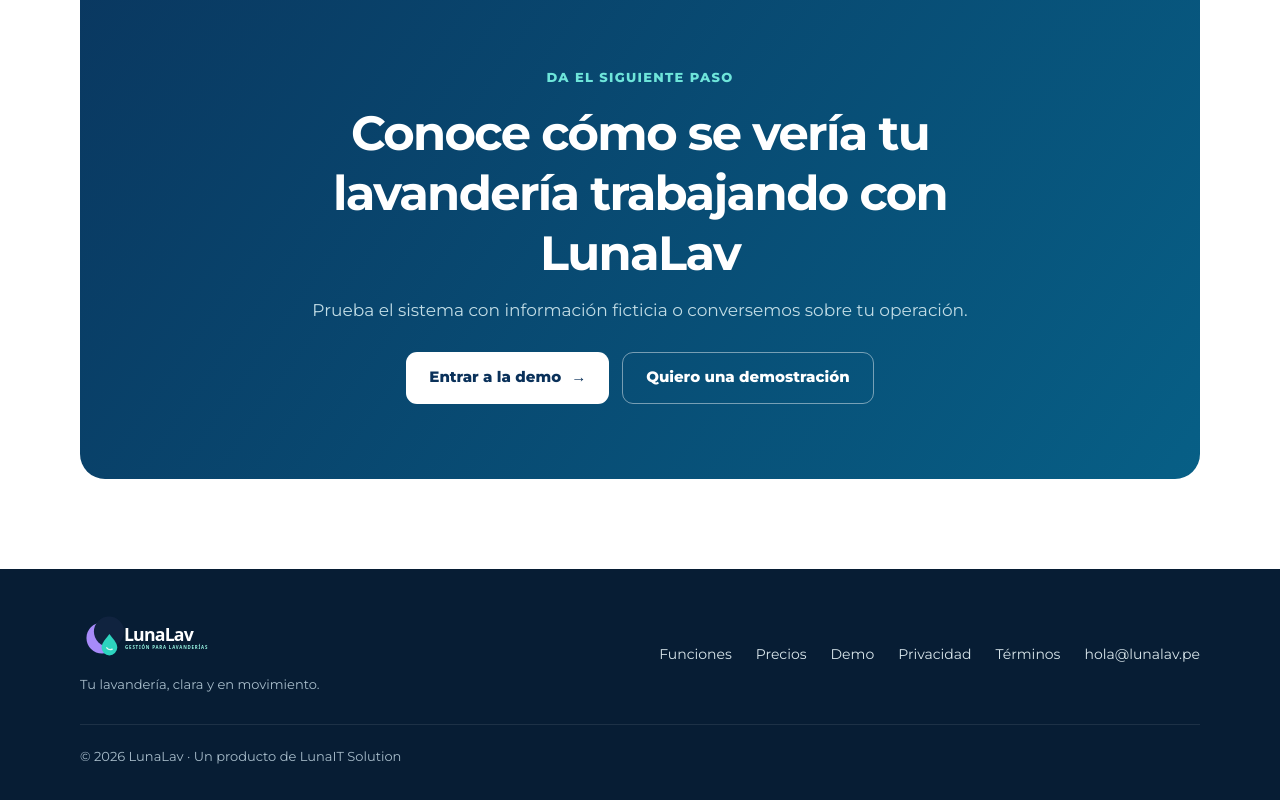
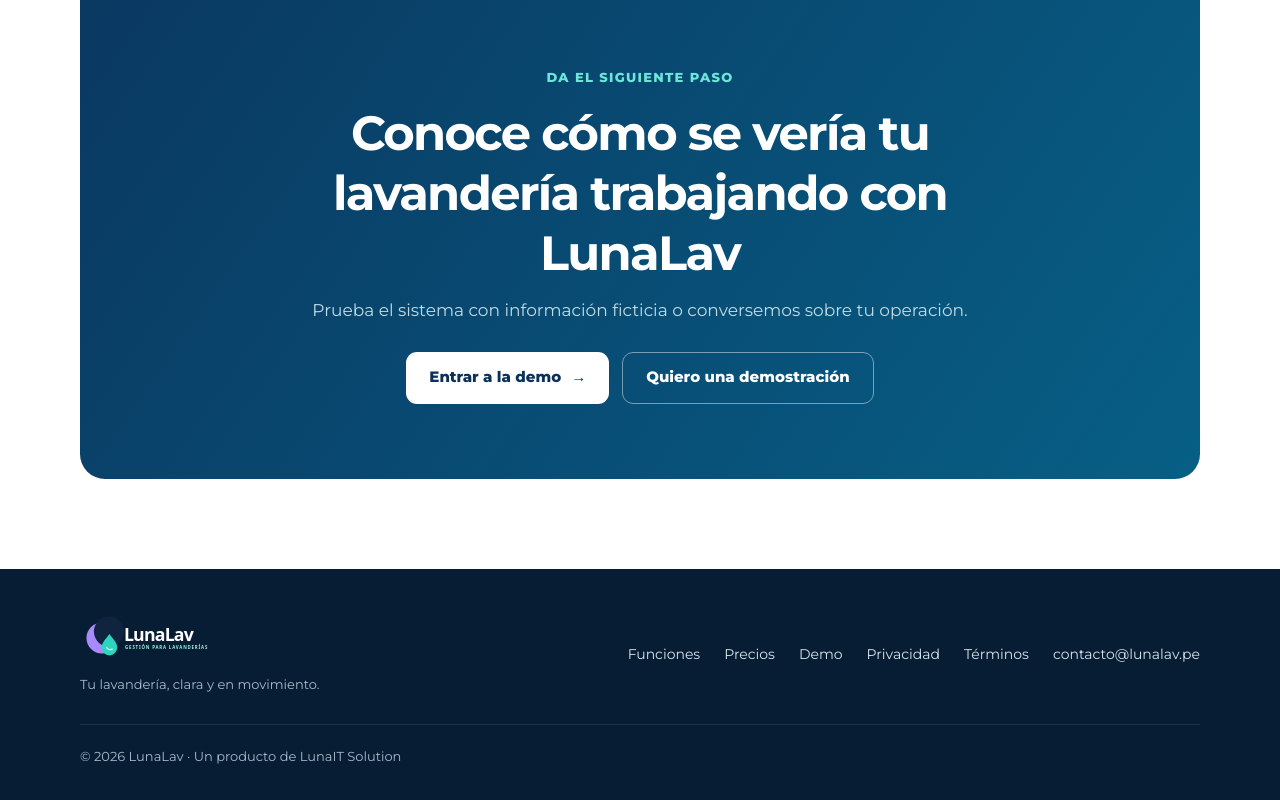
Before and after one commit to caleblunaxd123/LunaLav, an Angular app in the folder frontend/: page / in a window 1280 px wide. Shown: the part 5744-6544 px from the top of the page. Built offline with nearby package versions, Linux system fonts and the light colour scheme; no server answers.

Commit message:
Usa correos comerciales y de soporte de LunaLav

```diff
--- a/frontend/src/app/pages/landing/landing.component.html
+++ b/frontend/src/app/pages/landing/landing.component.html
@@ -34,7 +34,7 @@
           <a class="button button--primary" [href]="demoUrl">
             Probar la demo <span aria-hidden="true">→</span>
           </a>
-          <a class="button button--ghost" href="mailto:hola@lunalav.pe?subject=Quiero conocer LunaLav">
+          <a class="button button--ghost" href="mailto:contacto@lunalav.pe?subject=Quiero conocer LunaLav">
             Solicitar asesoría
           </a>
         </div>
@@ -150,7 +150,7 @@
             <li>Estados y avisos por WhatsApp</li>
             <li>Reportes básicos y copias de seguridad</li>
           </ul>
-          <a class="button button--price" href="mailto:hola@lunalav.pe?subject=Quiero LunaLav Básico">Elegir Básico</a>
+          <a class="button button--price" href="mailto:contacto@lunalav.pe?subject=Quiero LunaLav Básico">Elegir Básico</a>
         </article>
 
         <article class="price-card price-card--featured">
@@ -166,7 +166,7 @@
             <li>Hasta 100 comprobantes electrónicos al mes</li>
             <li>Boletas, facturas, notas, PDF, XML y CDR</li>
           </ul>
-          <a class="button button--price button--price-featured" href="mailto:hola@lunalav.pe?subject=Quiero LunaLav Factura">Elegir Factura</a>
+          <a class="button button--price button--price-featured" href="mailto:contacto@lunalav.pe?subject=Quiero LunaLav Factura">Elegir Factura</a>
         </article>
 
         <article class="price-card">
@@ -181,7 +181,7 @@
             <li>Caja y operación separadas por sede</li>
             <li>Reportes consolidados y soporte prioritario</li>
           </ul>
-          <a class="button button--price" href="mailto:hola@lunalav.pe?subject=Quiero cotizar LunaLav Multisede">Solicitar cotización</a>
+          <a class="button button--price" href="mailto:contacto@lunalav.pe?subject=Quiero cotizar LunaLav Multisede">Solicitar cotización</a>
         </article>
       </div>
 
@@ -248,14 +248,14 @@
       <p>Prueba el sistema con información ficticia o conversemos sobre tu operación.</p>
       <div class="hero__actions hero__actions--center">
         <a class="button button--light" [href]="demoUrl">Entrar a la demo <span>→</span></a>
-        <a class="button button--outline-light" href="mailto:hola@lunalav.pe?subject=Quiero una demostración de LunaLav">Quiero una demostración</a>
+        <a class="button button--outline-light" href="mailto:contacto@lunalav.pe?subject=Quiero una demostración de LunaLav">Quiero una demostración</a>
       </div>
     </section>
   </main>
 
   <footer class="site-footer">
     <div><img src="lunalav-logo-white.svg" alt="LunaLav" /><p>Tu lavandería, clara y en movimiento.</p></div>
-    <div class="site-footer__links"><a href="#funciones">Funciones</a><a href="#precios">Precios</a><a [href]="demoUrl">Demo</a><a href="/privacidad">Privacidad</a><a href="/terminos">Términos</a><a href="mailto:hola@lunalav.pe">hola@lunalav.pe</a></div>
+    <div class="site-footer__links"><a href="#funciones">Funciones</a><a href="#precios">Precios</a><a [href]="demoUrl">Demo</a><a href="/privacidad">Privacidad</a><a href="/terminos">Términos</a><a href="mailto:contacto@lunalav.pe">contacto@lunalav.pe</a></div>
     <p class="site-footer__copy">© {{ anio }} LunaLav · Un producto de LunaIT Solution</p>
   </footer>
 
--- a/frontend/src/app/pages/landing/landing.component.ts
+++ b/frontend/src/app/pages/landing/landing.component.ts
@@ -47,7 +47,7 @@
       persona: {
         texto: 'Cuéntanos cómo trabaja tu lavandería y te orientaremos sin compromiso.',
         accion: 'Escribir a LunaLav',
-        url: 'mailto:hola@lunalav.pe?subject=Quiero conversar sobre LunaLav'
+        url: 'mailto:contacto@lunalav.pe?subject=Quiero conversar sobre LunaLav'
       }
     }[tema];
 
--- a/frontend/src/app/pages/legal/legal.component.html
+++ b/frontend/src/app/pages/legal/legal.component.html
@@ -13,7 +13,7 @@
 
       <section>
         <h2>1. Quién trata la información</h2>
-        <p>LunaLav es un producto digital operado en Perú. Para consultas sobre privacidad o para ejercer derechos relacionados con tus datos, puedes escribir a <a href="mailto:hola@lunalav.pe?subject=Privacidad y datos personales">hola@lunalav.pe</a>.</p>
+        <p>LunaLav es un producto digital operado en Perú. Para consultas sobre privacidad o para ejercer derechos relacionados con tus datos, puedes escribir a <a href="mailto:contacto@lunalav.pe?subject=Privacidad y datos personales">contacto@lunalav.pe</a>.</p>
       </section>
       <section>
         <h2>2. Información que podemos tratar</h2>
@@ -85,7 +85,7 @@
       </section>
       <section>
         <h2>9. Cambios y contacto</h2>
-        <p>Podemos actualizar estos términos para reflejar cambios del servicio o legales. Las modificaciones relevantes se comunicarán por medios razonables. Para consultas escribe a <a href="mailto:hola@lunalav.pe?subject=Términos de LunaLav">hola@lunalav.pe</a>.</p>
+        <p>Podemos actualizar estos términos para reflejar cambios del servicio o legales. Las modificaciones relevantes se comunicarán por medios razonables. Para consultas escribe a <a href="mailto:contacto@lunalav.pe?subject=Términos de LunaLav">contacto@lunalav.pe</a>.</p>
       </section>
     }
   </main>
```
Also changed, not shown: 1 other file (tests, documents, lock files or other folders).
